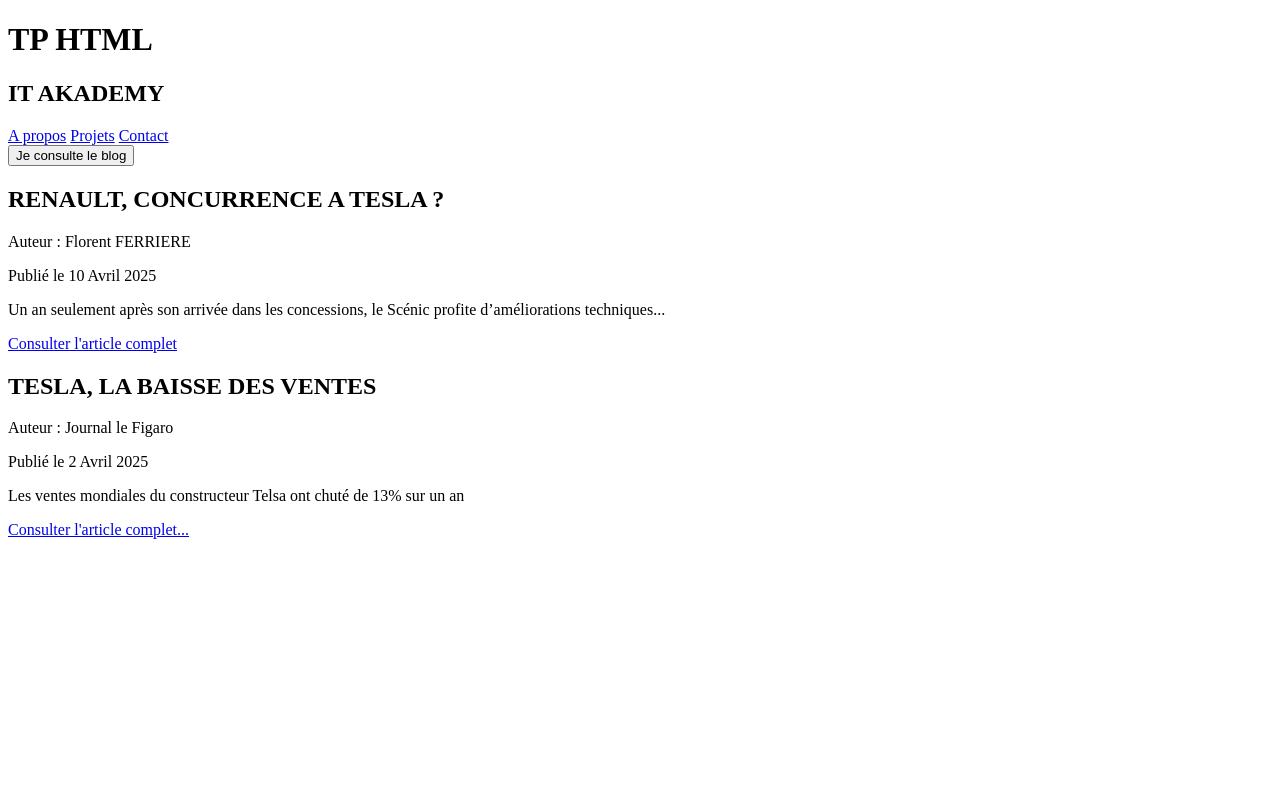
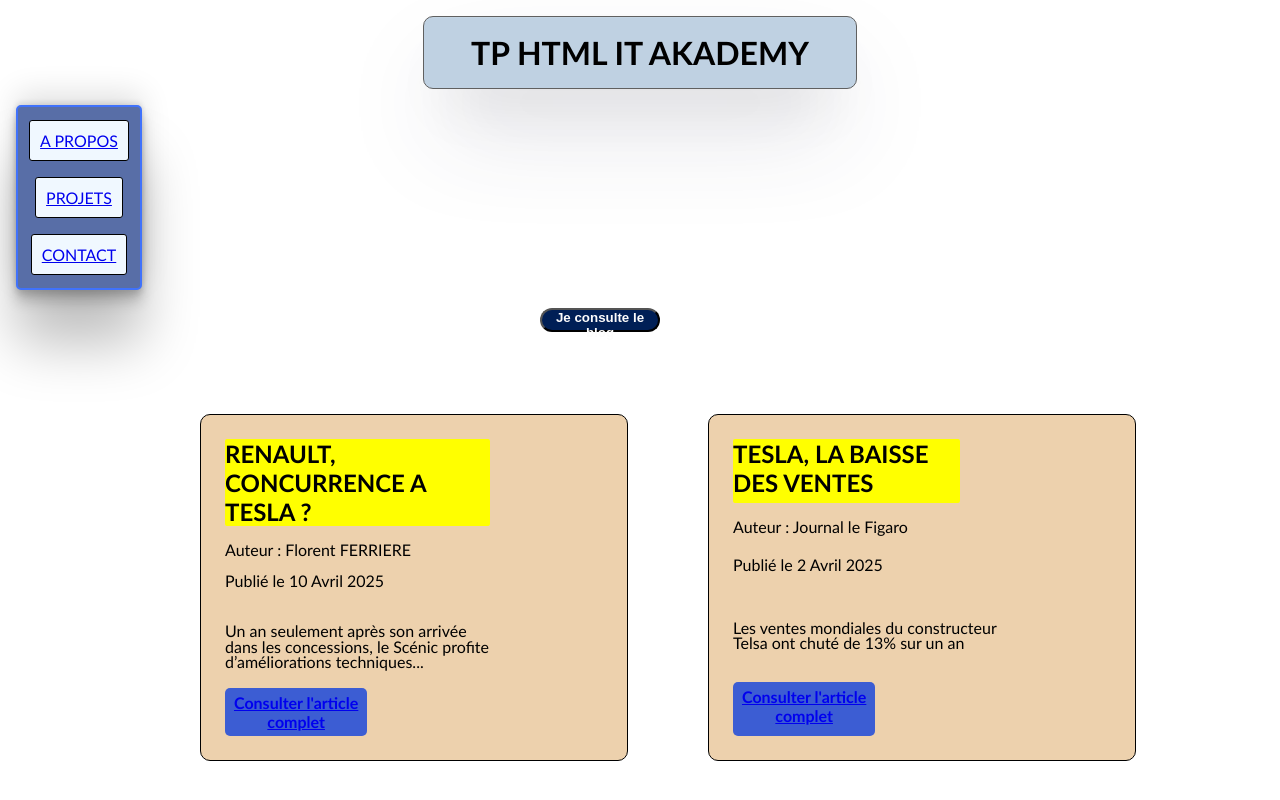
Before and after one commit to HadjamMathieu/TP-IT-AKADEMY, a plain HTML site: page index.html in a window 1280 px wide. Drawn offline with Linux system fonts and the light colour scheme.

Commit message:
Add files via upload

```diff
--- a/index.html
+++ b/index.html
@@ -4,13 +4,12 @@
     <title>TP TEST</title>
     <meta charset="UTF-8" />
     <meta name="viewport" content="width=device-width, initial-scale=1" />
-    <link href="css/style.css" rel="stylesheet" />
+    <link href="style.css" rel="stylesheet" />
   </head>
 
   <body>
     <div class="header">
-      <h1>TP HTML</h1>
-      <h2>IT AKADEMY</h2>
+      <h1>TP HTML IT AKADEMY</h1>
     </div>
 
     <div class="sidebar">
@@ -20,7 +19,7 @@
     </div>
 
     <div class="cta-button">
-      <button type="button">Je consulte le blog</button>
+      <button type="button" class="btn-top">Je consulte le blog</button>
     </div>
 
     <section class="articles">
@@ -28,10 +27,12 @@
         <h2>RENAULT, CONCURRENCE A TESLA ?</h2>
         <p>Auteur : Florent FERRIERE</p>
         <p>Publié le 10 Avril 2025</p>
+        <br />
         <p>
           Un an seulement après son arrivée dans les concessions, le Scénic
           profite d’améliorations techniques...
         </p>
+        <br />
         <a href="article1.html"> Consulter l'article complet</a>
       </article>
 
@@ -39,10 +40,12 @@
         <h2>TESLA, LA BAISSE DES VENTES</h2>
         <p>Auteur : Journal le Figaro</p>
         <p>Publié le 2 Avril 2025</p>
+        <br />
         <p>
           Les ventes mondiales du constructeur Telsa ont chuté de 13% sur un an
         </p>
-        <a href="article2.html"> Consulter l'article complet...</a>
+        <br />
+        <a href="article2.html"> Consulter l'article complet</a>
       </article>
     </section>
   </body>
--- /dev/null
+++ b/style.css
@@ -0,0 +1,244 @@
+
+* {
+   margin: 0;
+   padding: 0;
+}
+
+
+body {
+   background-color: none;
+   font-family:'Trebuchet MS', 'Lucida Sans Unicode', 'Lucida Grande', 'Lucida Sans', Arial, sans-serif;
+
+}
+/* HEADER H1 */
+
+.header {
+   position:relative;
+   margin : 2vh auto;
+   min-width: 30h;
+   max-width: 50vh;
+   border: 1px solid rgb(96, 96, 96);
+   background-color: rgb(191, 209, 226);
+   border-radius: 10px;
+   padding : 2vh;
+   box-shadow: rgba(255, 255, 255, 0.1) 0px 1px 1px 0px inset, rgba(50, 50, 93, 0.25) 0px 50px 100px -20px, rgba(0, 0, 0, 0.3) 0px 30px 60px -30px;
+}
+
+.header h1 {
+   margin : 0 auto;
+   text-align:center;
+   color: rgb(0, 0, 0);
+}
+
+.header:hover {
+   cursor:pointer;
+   animation: pulse 1.4s infinite;
+
+}
+
+@keyframes pulse {
+    0% {
+        transform: scale(0.95);
+        box-shadow: 0 0 0 0 rgba(0, 0, 0, 0.7);
+    }
+
+    70% {
+        transform: scale(1);
+        box-shadow: 0 0 0 5px rgba(0, 0, 0, 0);
+    }
+
+    100% {
+        transform: scale(0.95);
+        box-shadow: 0 0 0 0 rgba(0, 0, 0, 0);
+    }
+}
+
+/* SIDEBAR*/
+
+.sidebar{
+
+   display: flex;
+   flex-direction: column;
+   margin:  1vh 2vh;
+   border: 2px solid rgb(64, 114, 251);
+   background-color: rgb(88, 110, 167);
+   width: 14vh;
+   max-width: 40vh;
+   border-radius: 5px;
+   min-height: 10vh;
+   max-height: 40vh;
+   justify-content: center;
+   align-items:center;
+   padding: 5px;
+   box-shadow: rgba(0, 0, 0, 0.25) 0px 54px 55px, rgba(0, 0, 0, 0.12) 0px -12px 30px, rgba(0, 0, 0, 0.12) 0px 4px 6px, rgba(0, 0, 0, 0.17) 0px 12px 13px, rgba(0, 0, 0, 0.09) 0px -3px 5px;
+}
+
+.sidebar a{
+
+   display: flex;
+   flex-direction: column;
+   padding: 10px;
+   border-radius: 3px;
+   border:1px solid black;
+   margin-bottom: 1vh;
+   margin-top : 1vh;
+   text-align:center;
+   text-transform:uppercase;
+   background-color: aliceblue;
+
+}
+
+.sidebar a:active{
+   color:black;
+   font-size: 12px;
+}
+
+.sidebar a:visited{
+   color:rgb(213, 11, 11);
+}
+
+/* BUTTON TOP */
+
+.cta-button{
+   padding: 10px;
+   margin : 0 auto;
+   width:25vh;
+   max-width:35vh;
+}
+
+.cta-button .btn-top{
+   text-align:center;
+   font-weight:bold;
+   width:15vh;
+   height: 3vh;
+   max-height:10vh;
+   background-color: rgb(0, 31, 86);
+   color: rgb(252, 252, 252);
+   border-radius: 15px;
+}
+
+.cta-button .btn-top:hover{
+   border: 1px solid black;
+   text-align:center;
+   font-weight:bold;
+   width:25vh;
+   height: 3vh;
+   max-height:10vh;
+   background-color: rgb(23, 87, 215);
+   color: rgb(240, 242, 245);
+   border-radius: 10px;
+   cursor:pointer;
+   opacity: 1;
+   transition: width 1.5s;
+   width:25vh;
+}
+
+/* SECTION ARTICLES */
+
+.articles {
+   margin:8vh auto;
+   display:flex;
+   flex-direction: row;
+   margin-left: 25vh;
+   gap:10vh;
+}
+
+.articles .article1 {
+   display :grid;
+   padding:3vh;
+   border:1px solid black;
+   background-color: rgb(237, 209, 173);
+   width: 35%;
+   max-width: 45%;
+   border-radius:10px;
+}
+
+.articles .article1 h2 {
+   width: 70%;
+   background-color: yellow;
+   max-width:80%;
+   border-radius:2px;
+}
+
+.articles .article1 p {
+   width: 70%;
+   max-width:80%;
+   margin-top: 2vh;
+   line-height: 95%;
+}
+
+.articles .article1 a {
+   width: 35%;
+   max-width:65%;
+   background-color: rgb(60, 93, 211);
+   text-align: center;
+   font-weight:bold;
+   padding:5px;
+   border-radius:5px;
+}
+
+.articles .article1 a:hover {
+   text-align: center;
+   font-weight:bold;
+   padding:5px;
+   border-radius:5px;
+
+}
+.articles .article1 a:visited{
+   text-align: center;
+   font-weight:bold;
+   padding:5px;
+   border-radius:5px;
+   color: white;
+
+}
+
+.articles .article2 {
+   display :grid;
+   padding:3vh;
+   border:1px solid black;
+   width: 35%;
+   max-width: 45%;
+   background-color: rgb(237, 209, 173);
+   border-radius:10px;
+}
+
+.articles .article2 h2 {
+   width: 60%;
+   background-color: yellow;
+   max-width:80%;
+   border-radius:2px;
+}
+
+.articles .article2 p {
+   width: 70%;
+   max-width:80%;
+   margin-top: 2vh;
+   line-height: 95%;
+}
+
+.articles .article2 a {
+   width: 35%;
+   max-width:65%;
+   background-color: rgb(60, 93, 211);
+   text-align: center;
+   font-weight:bold;
+   padding:5px;
+   border-radius:5px;
+}
+
+.articles .article2 a:hover {
+   text-align: center;
+   font-weight:bold;
+   padding:5px;
+   border-radius:5px;
+
+}
+.articles .article2 a:visited{
+   text-align: center;
+   font-weight:bold;
+   padding:5px;
+   border-radius:5px;
+   color: white;
+
+}
```
